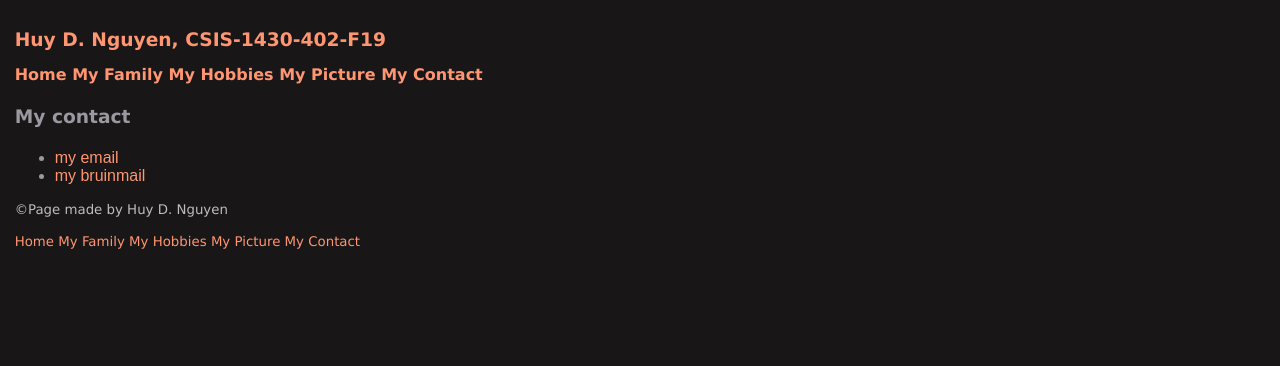
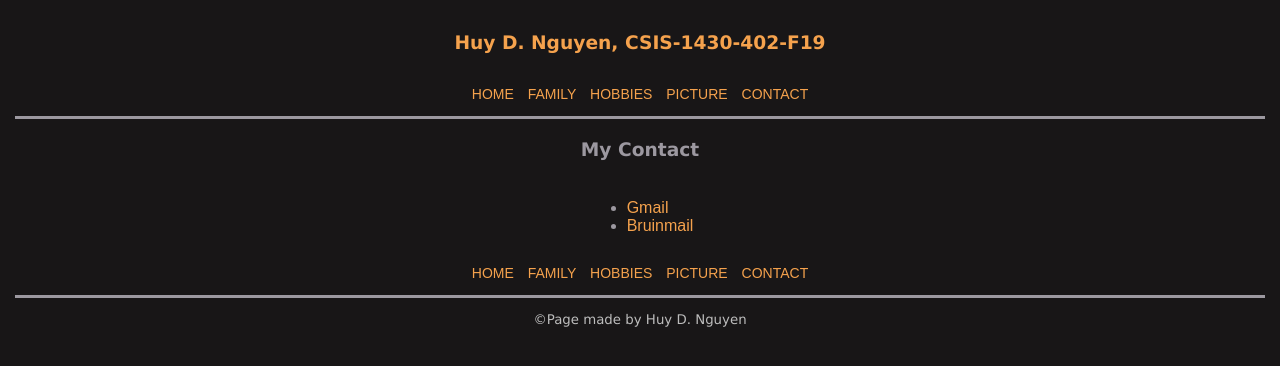
Before and after one commit to LordNDHuy/slcc-csis1430, a plain HTML site: page week3/contact.html in a window 1280 px wide. Drawn offline with Linux system fonts and the light colour scheme.

Commit message:
week3 update

```diff
--- a/week3/contact.html
+++ b/week3/contact.html
@@ -3,42 +3,43 @@
   <head>
     <meta name="viewport" content="width = device-width, initial-scale = 1.0">
     <meta charset="utf-8">
-    <title>My Contact Page</title>
+    <title>Contact Page</title>
     <link rel="stylesheet" href="css/style.css">
   </head>
 
   <body>
     <header>
-      <h1><a href="index.html">Huy D. Nguyen, CSIS-1430-402-F19</a></h1>
-      <nav>
+      <h1><a href="../index.html">Huy D. Nguyen, CSIS-1430-402-F19</a></h1>
+      <nav class = "primary-nav subheader">
         <a href="index.html">Home</a>
-        <a href="family.html">My Family</a>
-        <a href="hobbies.html">My Hobbies</a>
-        <a href="picture.html">My Picture</a>
-        <a href="contact.html">My Contact</a>
+        <a href="family.html">Family</a>
+        <a href="hobbies.html">Hobbies</a>
+        <a href="picture.html">Picture</a>
+        <a href="contact.html">Contact</a>
       </nav>
     </header>
 
     <section>
       <header class="subheader">
-        <h3>My contact</h3>
+        <h3>My Contact</h3>
         <ul>
-          <li><a href="mailto:huyducnguyen1198@gmail.com">my email</a></li>
-          <li><a href="mailto:hnguy181@bruinmail.slcc.edu">my bruinmail</a></li>
+          <li><a href="mailto:huyducnguyen1198@gmail.com">Gmail</a></li>
+          <li><a href="mailto:hnguy181@bruinmail.slcc.edu">Bruinmail</a></li>
         </ul>
       </header>
 
     </section>
 
     <footer>
+      <nav class = "primary-nav subheader">
+        <a href="index.html">Home</a>
+        <a href="family.html">Family</a>
+        <a href="hobbies.html">Hobbies</a>
+        <a href="picture.html">Picture</a>
+        <a href="contact.html">Contact</a>
+      </nav>
       <p>&copy;Page made by Huy D. Nguyen</p>
-      <nav>
-        <a href="index.html">Home</a>
-        <a href="family.html">My Family</a>
-        <a href="hobbies.html">My Hobbies</a>
-        <a href="picture.html">My Picture</a>
-        <a href="contact.html">My Contact</a>
-      </nav>
+
     </footer>
   </body>
 
--- a/week3/css/style.css
+++ b/week3/css/style.css
@@ -13,7 +13,9 @@ background-color: #181617;
 h1 {
 font: 14pt Verdana, Geneva, Arial, Helvetica, sans-serif;
 font-weight: bold;
-line-height: 20pt;
+line-height: 24pt;
+color: #eb9530;
+
 }
 h3 {
 font: 14pt Verdana, Geneva, Arial, Helvetica, sans-serif;
@@ -22,9 +24,15 @@ line-height: 20pt;
 }
 
 header {
-font-size: 12pt;
-font-weight: bold;
-color: #003827;
+  text-align: center;
+  font-size: 12pt;
+  font-weight: bold;
+  color: #003827;
+}
+p{
+  text-align: center;
+  padding-left: 20%;
+  padding-right: 20%;
 }
 
 .subheader{
@@ -34,33 +42,52 @@ color: #9C98A0;
 .primary-nav {
 font-size: 14px;
 font-weight: 400;
-letter-spacing: .5px;
+word-spacing: 10px;
 text-transform: uppercase;
 }
+.center{
+  text-align: center;
+  list-style-position: inside;
+  display:block;
 
+}
 img {
+  display: block;
+  margin-left: auto;
+  margin-right: auto;
+
 width: 25%;
 height: 25%;
 border:solid;
 border-width:5px;
 padding:10px;
 border-radius:15px;
-float: down;
 border-color:#FFC75F;
 }
 
+ul{
+  text-align: left;
+  display: inline-block;
+}
+ol{
+  text-align: left;
+  display: inline-block;
+}
+nav{
+  display: block;
+  color: white;
+  text-align: center;
+  padding: 14px 16px;
+  text-decoration: none;
+  font-size: 17px;
+  border-bottom: 3px solid ;
+}
 a{
   text-decoration: none;
 }
 
-a:link{
-  color: #FF9671
-  }, a:visited{
-  color: #FFC75F;
+a:link, a:visited{
+  color: #f5a24d;
 }
 
-a:hover{
-  color: #F9F871;
-  }, a:active{
-    color: #845EC2;
-}
+a:hover{color: #F9F871;}, a:active{color: #d56b09;}
```
Also changed, not shown: week3/family.html (+17 -16 lines), week3/hobbies.html (+15 -14 lines), week3/index.html (+13 -18 lines), week3/picture.html (+15 -14 lines).
